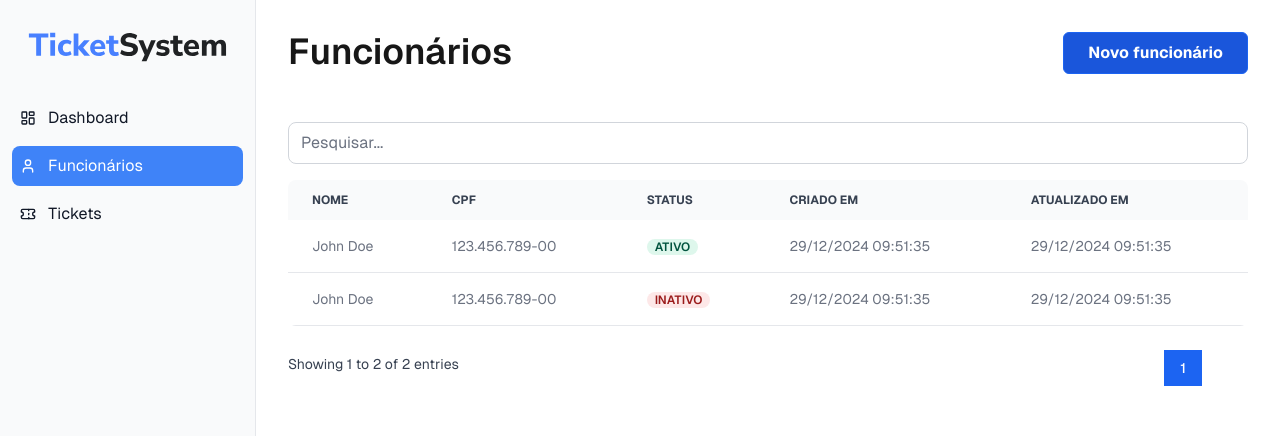
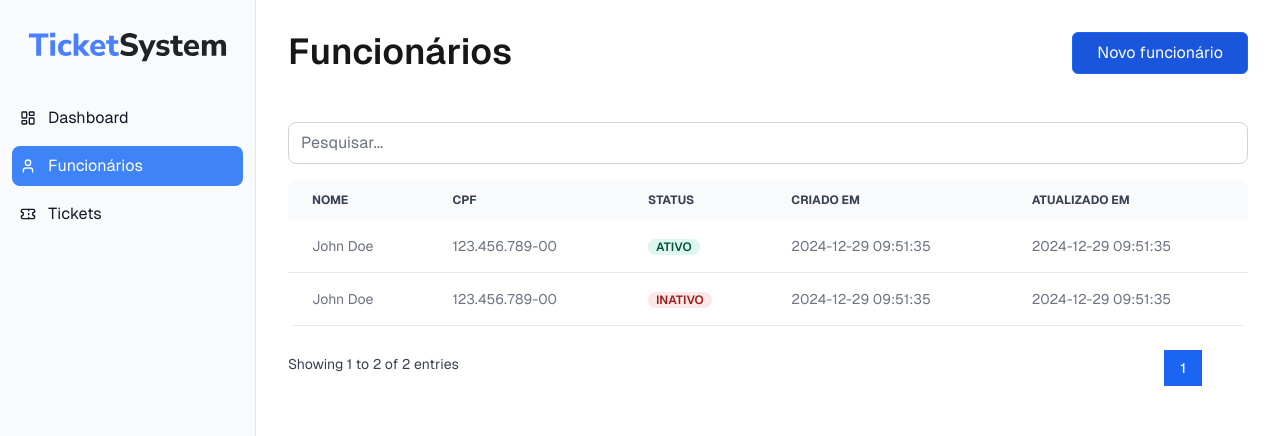
Before and after one commit to euperinotti/food-tickets, a Next.js app in the folder front/: page /funcionarios in a window 1280 px wide. Shown: the top 436 px of the page. Built offline with nearby package versions, Linux system fonts and the light colour scheme.

Commit message:
refactor: code refactor

```diff
--- a/front/src/app/funcionarios/page.tsx
+++ b/front/src/app/funcionarios/page.tsx
@@ -17,20 +17,21 @@ const tableData = [
     name: "John Doe",
     cpf: "123.456.789-00",
     status: "A",
-    createdAt: "29/12/2024 09:51:35",
-    updatedAt: "29/12/2024 09:51:35",
+    createdAt: "2024-12-29 09:51:35",
+    updatedAt: "2024-12-29 09:51:35",
   },
   {
     id: 1,
     name: "John Doe",
     cpf: "123.456.789-00",
     status: "I",
-    createdAt: "29/12/2024 09:51:35",
-    updatedAt: "29/12/2024 09:51:35",
+    createdAt: "2024-12-29 09:51:35",
+    updatedAt: "2024-12-29 09:51:35",
   },
 ];
 
 export default function Index() {
+
   return (
     <div className="flex justify-center items-center w-full h-dvh">
       <Sidebar />
@@ -39,7 +40,7 @@ export default function Index() {
           <h1 className="text-4xl font-semibold">Funcionários</h1>
           <Button label={"Novo funcionário"} styleType="default" />
         </div>
-        <div className="max-h-fit overflow-y-scroll w-full">
+        <div className="max-h-fit w-full">
           <Table columns={tableColumns} data={tableData} />
         </div>
       </main>
--- a/front/src/components/ui/Button/index.tsx
+++ b/front/src/components/ui/Button/index.tsx
@@ -16,7 +16,7 @@ export const Button = ({
   return (
     <button
       {...rest}
-      className={`${ButtonType[styleType]} font-bold flex items-center gap-4 ${rest.className}`}
+      className={`${ButtonType[styleType]} flex items-center gap-4 ${rest.className}`}
     >
       {label}
       {icon && icon({})}
```
